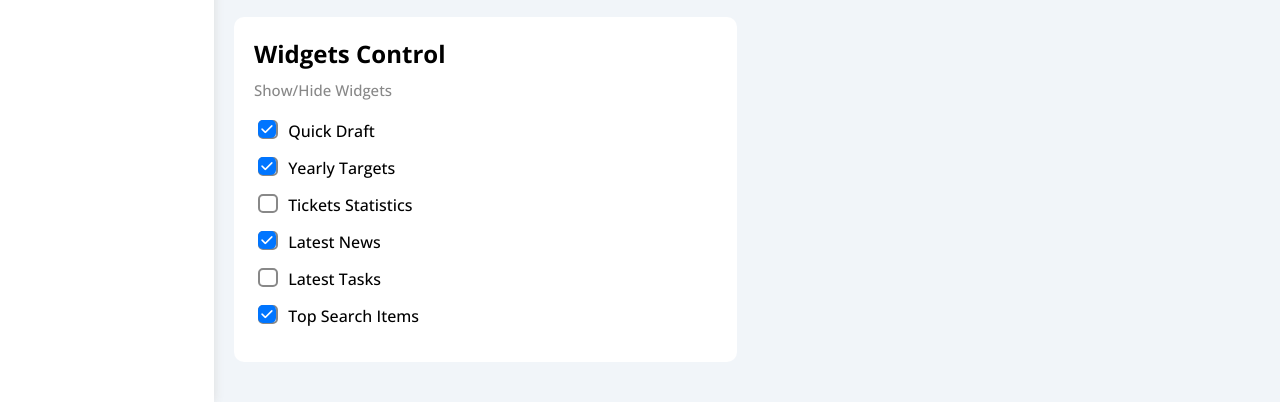
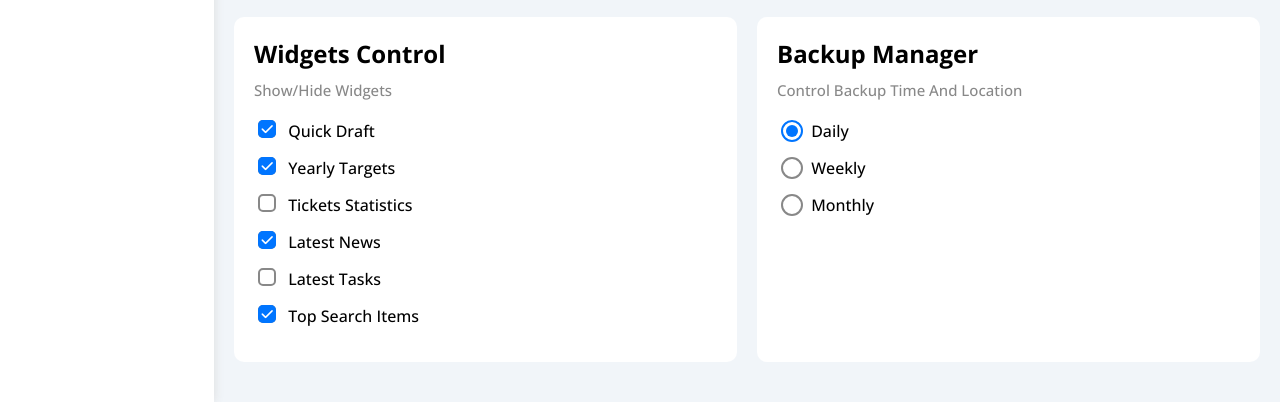
Before and after one commit to MahmoudMohsen1/Template-4-Elzero, a plain HTML site: page html/settings.html in a window 1280 px wide. Shown: the part 895-1297 px from the top of the page. Drawn offline with nearby package versions, Linux system fonts and the light colour scheme.

Commit message:
adding backup manager section

```diff
--- a/css/framework.css
+++ b/css/framework.css
@@ -77,6 +77,9 @@
 }
 .pl-15 {
     padding-left: 15px;
+}
+.pl-30 {
+    padding-left: 30px;
 }
 .m-0 {
     margin: 0;
--- a/css/master.css
+++ b/css/master.css
@@ -834,8 +834,8 @@ i.fa-regular.fa-trash-can:hover {
     justify-content: center;
     position: absolute;
     top: 0px;
-    transform-origin: 50% 53%;
-    left: 4px;
+    transform-origin: 50% 50%;
+    left: 4.2px;
     border-radius: 5px;
     border: none;
     z-index: 2;
@@ -852,8 +852,8 @@ i.fa-regular.fa-trash-can:hover {
 }
 .widgets-control .control input[type="checkbox"] + label::after {
     content: "";
-    width: 15.8px;
-    height: 14.8px;
+    width: 14px;
+    height: 14px;
     position: absolute;
     top: 0;
     left: 4px;
@@ -866,4 +866,40 @@ i.fa-regular.fa-trash-can:hover {
 }
 /* End Widgets Control */
 /* Start Backup Manager */
+.backup-manager .date input[type="radio"]{
+    appearance: none;
+}
+.backup-manager .date input[type="radio"] + label::before {
+    content: "";
+    width: 18px;
+    height: 18px;
+    background-color: white;
+    border: 2px solid #888888;
+    position: absolute;
+    top: 50%;
+    left: 0;
+    transform: translateY(-50%);
+    border-radius: 50%;
+    transition: .3s;
+}
+.backup-manager .date input[type="radio"]:checked + label::before {
+    border-color: var(--blue-color);
+}
+.backup-manager .date input[type="radio"] + label::after {
+    content: "";
+    width: 12px;
+    height: 12px;
+    background-color: var(--blue-color);
+    border-radius: 50%;
+    position: absolute;
+    left: 5px;
+    top: 5px;
+    transition: .3s;
+}
+.backup-manager .date input[type="radio"]+ label::after {
+    transform: scale3d(0,0,0);
+}
+.backup-manager .date input[type="radio"]:checked + label::after {
+    transform: scale3d(1,1,1);
+}
 /* End Backup Manager */
--- a/html/settings.html
+++ b/html/settings.html
@@ -212,6 +212,24 @@
             </div>
             <!-- End Widgets Control -->
             <!-- Start Backup Manager -->
+            <div class="backup-manager bg-white p-20 rad-10">
+                <h2 class="mb-10">Backup Manager</h2>
+                <p class="c-grey mb-20 fs-15 fw-500">Control Backup Time And Location</p>
+                <form>
+                    <div class="date mb-15">
+                        <input checked type="radio" id="daily" name="date">
+                        <label class="fs-16 fw-500 pl-30 p-relative" for="daily">Daily</label>
+                    </div>
+                    <div class="date mb-15">
+                        <input type="radio" id="weekly" name="date">
+                        <label class="fs-16 fw-500 pl-30 p-relative" for="weekly">Weekly</label>
+                    </div>
+                    <div class="date mb-15">
+                        <input type="radio" id="monthly" name="date">
+                        <label class="fs-16 fw-500 pl-30 p-relative" for="monthly">Monthly</label>
+                    </div>
+                </form>
+            </div>
             <!-- End Backup Manager -->
         </div>
 </body>
```
